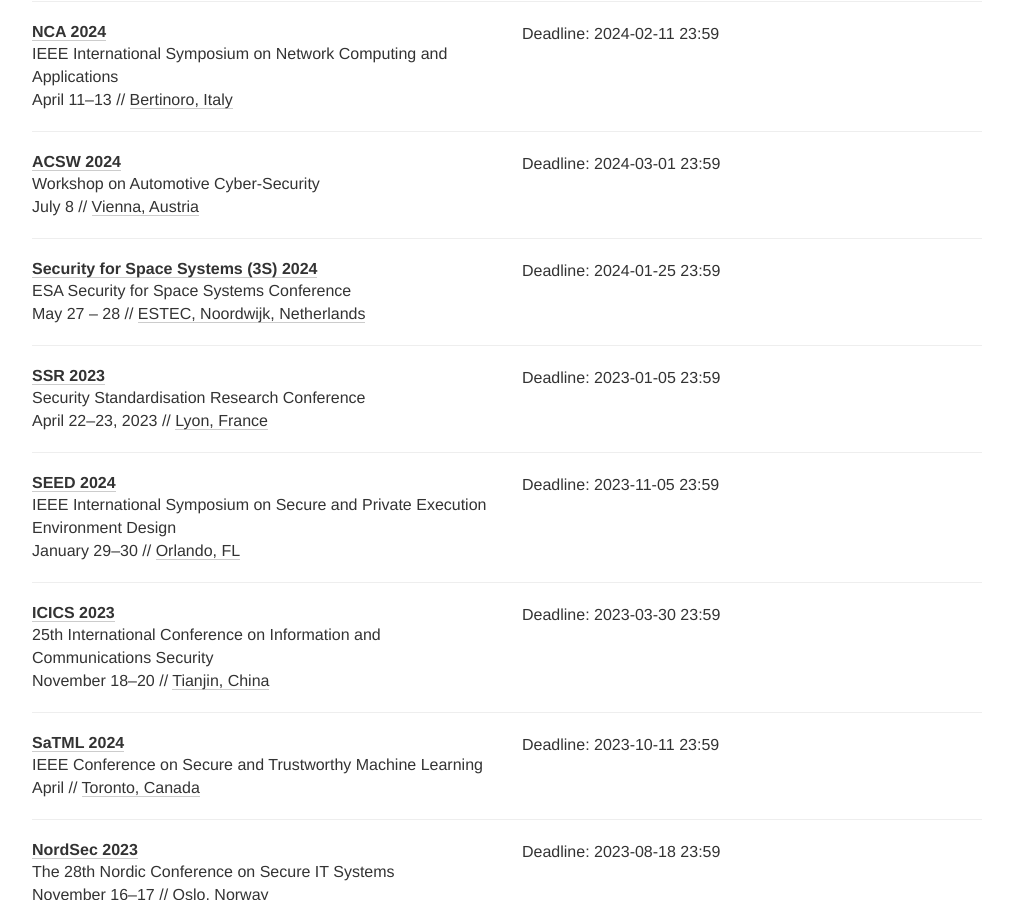
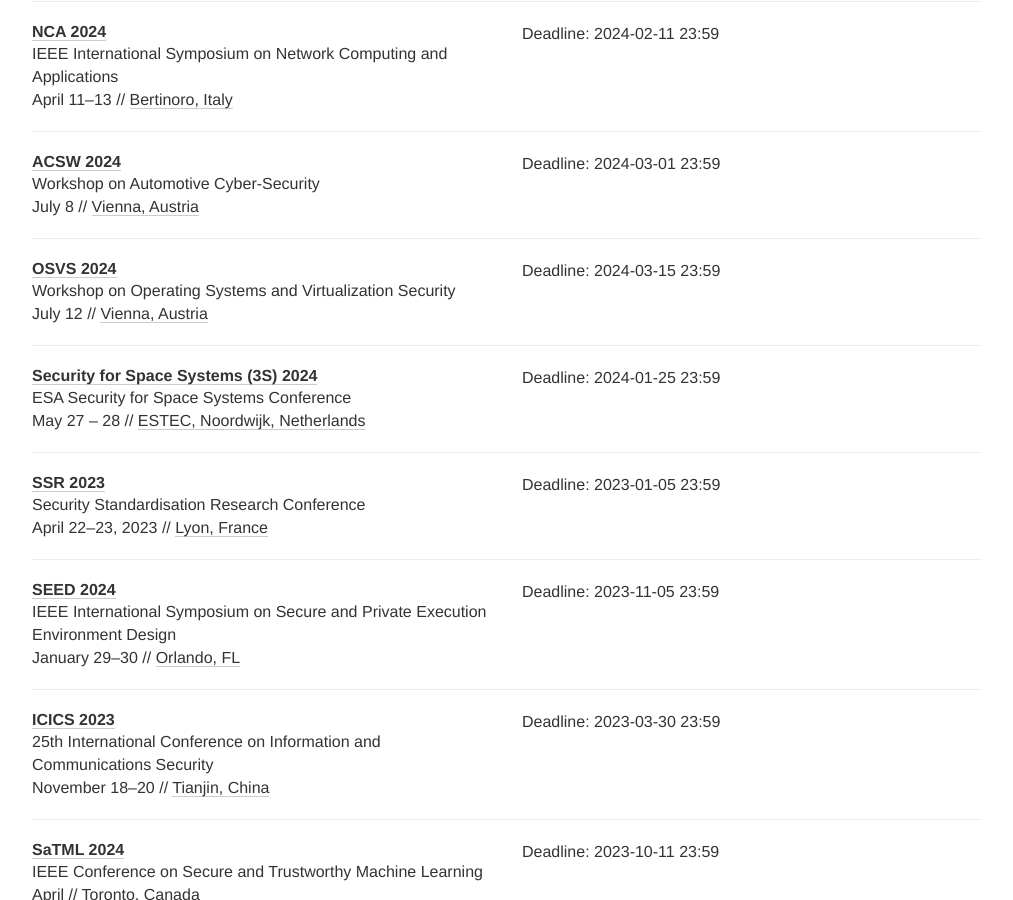
Before and after one commit to sec-deadlines/sec-deadlines.github.io, a Jekyll site: the page built from index.html, in a window 1280 px wide and 900 px high, scrolled down 7728 px. Shown: the whole window, without its empty margins (133-1146 px from the left). Built offline with Jekyll 4.4.1, drawn with Linux system fonts in a browser that asks for light colours; nearby versions of some CDN libraries; comment, search, counter and statistics services are not loaded.

Commit message:
Added the deadline for the Workshop Workshop on Operating Systems and Virtualization Security, co-located with the IEEE European Symposium on Security and Privacy 2024

```diff
--- a/_data/conferences.yml
+++ b/_data/conferences.yml
@@ -465,6 +465,14 @@
   place: Vienna, Austria
   tags: [SEC, PRIV, SHOP]
 
+- name: OSVS
+  description: Workshop on Operating Systems and Virtualization Security
+  year: 2024
+  link: https://osvs.pages.dev/
+  deadline: ["2024-03-15 23:59"]
+  date: July 12
+  place: Vienna, Austria
+  tags: [SEC, PRIV, SHOP]
 
 # Others, less frequently updated
 - name: Security for Space Systems (3S)
```
